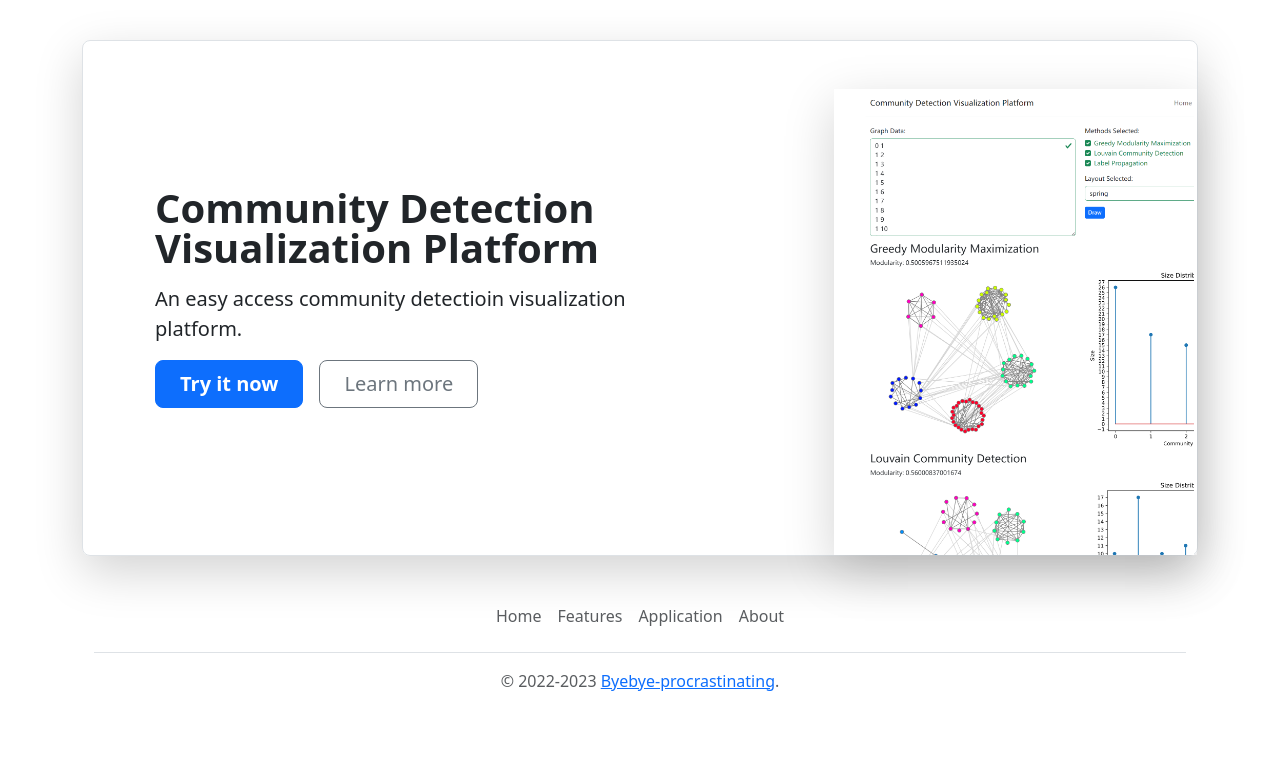
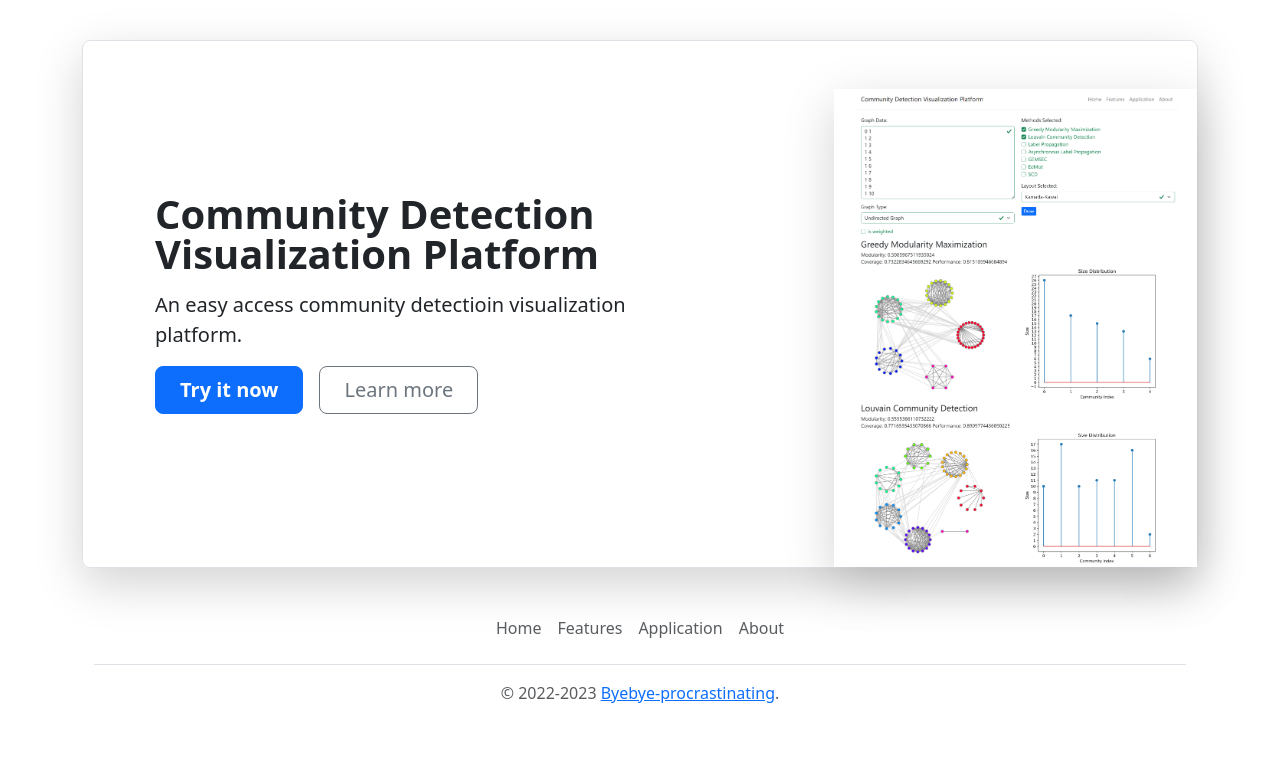
Before and after one commit to Byebye-procrastinating/cdvp-django, a Django app: page / in a window 1280 px wide. Shown: the part 73-834 px from the top of the page. Before the commit the page ends 764 px from the top, so only its background shows below. Run offline with Django 4.2, Linux system fonts and the light colour scheme; some libraries are stand-ins or nearby versions.

Commit message:
fix imcompleted images

```diff
--- a/visualize/templates/visualize/index.html
+++ b/visualize/templates/visualize/index.html
@@ -24,7 +24,7 @@
       </div>
     </div>
     <div class="col-lg-4 offset-lg-1 p-0 overflow-hidden shadow-lg">
-        <img class="rounded-lg-3" src="static/img/example-2.png" alt="" width="360">
+        <img class="img-fluid rounded-lg-3" src="static/img/example-1.png" alt="" width="720">
     </div>
   </div>
 
```
Also changed, not shown: visualize/static/img/example-1.png, visualize/static/img/example-2.png (deleted).
